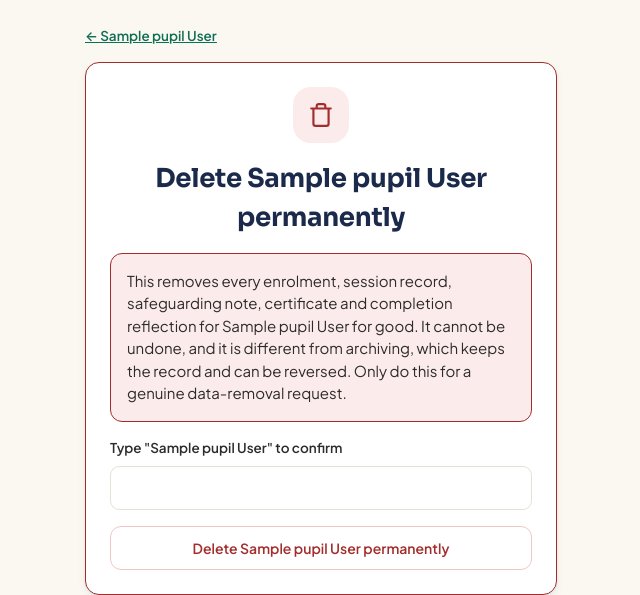
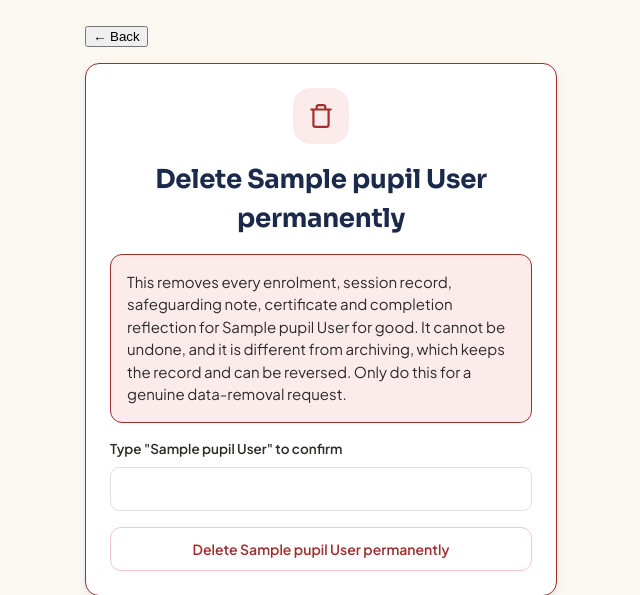
Before and after one commit to Alexandersocrates-dev/phil-app, a Python web app: template templates/pupil_delete_confirm.html in a window 1280 px wide. Shown: the part 62-657 px from the top of the page, without its empty margins (319-959 px from the left). Run offline with Jinja, Linux system fonts and the light colour scheme; the template is opened without the code that fills it: most values are stand-ins (such as "Sample title", 1, 10 or a date in 2020).

Commit message:
Convert back-link to history-back button

```diff
--- a/templates/pupil_delete_confirm.html
+++ b/templates/pupil_delete_confirm.html
@@ -3,7 +3,7 @@
 {% block title %}Delete {{ pupil.forename }} {{ pupil.surname }} - Phil{% endblock %}
 {% block wrapclass %}narrow{% endblock %}
 {% block content %}
-<p class="back-link"><a href="/mentor/pupils/{{ pupil.id }}">&larr; {{ pupil.forename }} {{ pupil.surname }}</a></p>
+<p class="back-link"><button type="button" class="js-back">&larr; Back</button></p>
 <div class="card card-center card--danger">
   <div class="icon-badge icon-badge--red">{{ icon_trash(color='var(--red)') }}</div>
   <h1>Delete {{ pupil.forename }} {{ pupil.surname }} permanently</h1>
```
